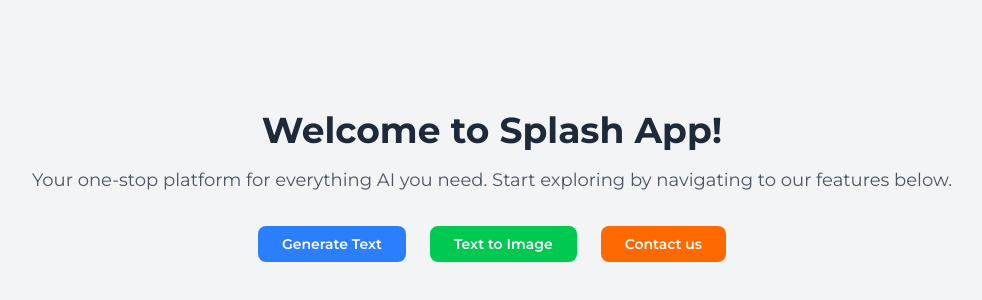
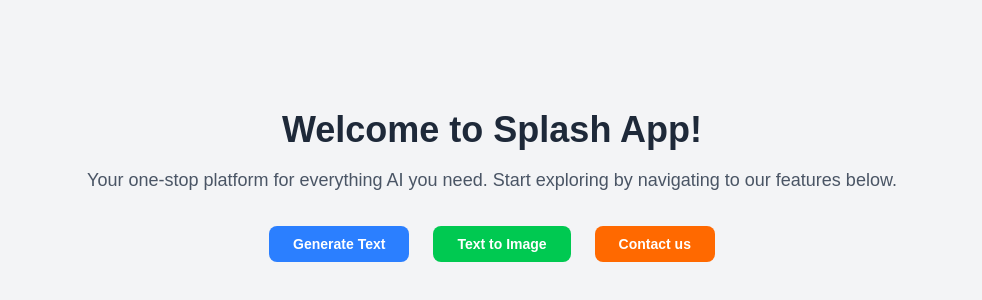
Before and after one commit to Joseph-Wanjohi/alx-project-0x04-setup, a Next.js app in the folder alx-project-0x03/: page / in a window 1280 px wide. Shown: the part 214-514 px from the top of the page, without its empty margins (148-1130 px from the left). Built offline with nearby package versions, Linux system fonts and the light colour scheme.

Commit message:
refactor: remove duplicate Tailwind CSS import in globals.css

```diff
--- a/alx-project-0x03/styles/globals.css
+++ b/alx-project-0x03/styles/globals.css
@@ -1,6 +1,7 @@
+@import "tailwindcss";
+
 @import url('https://fonts.googleapis.com/css2?family=Montserrat:ital,wght@0,100..900;1,100..900&display=swap');
 
-@import "tailwindcss";
 
 body {
   font-family: "Montserrat", sans-serif;
```
